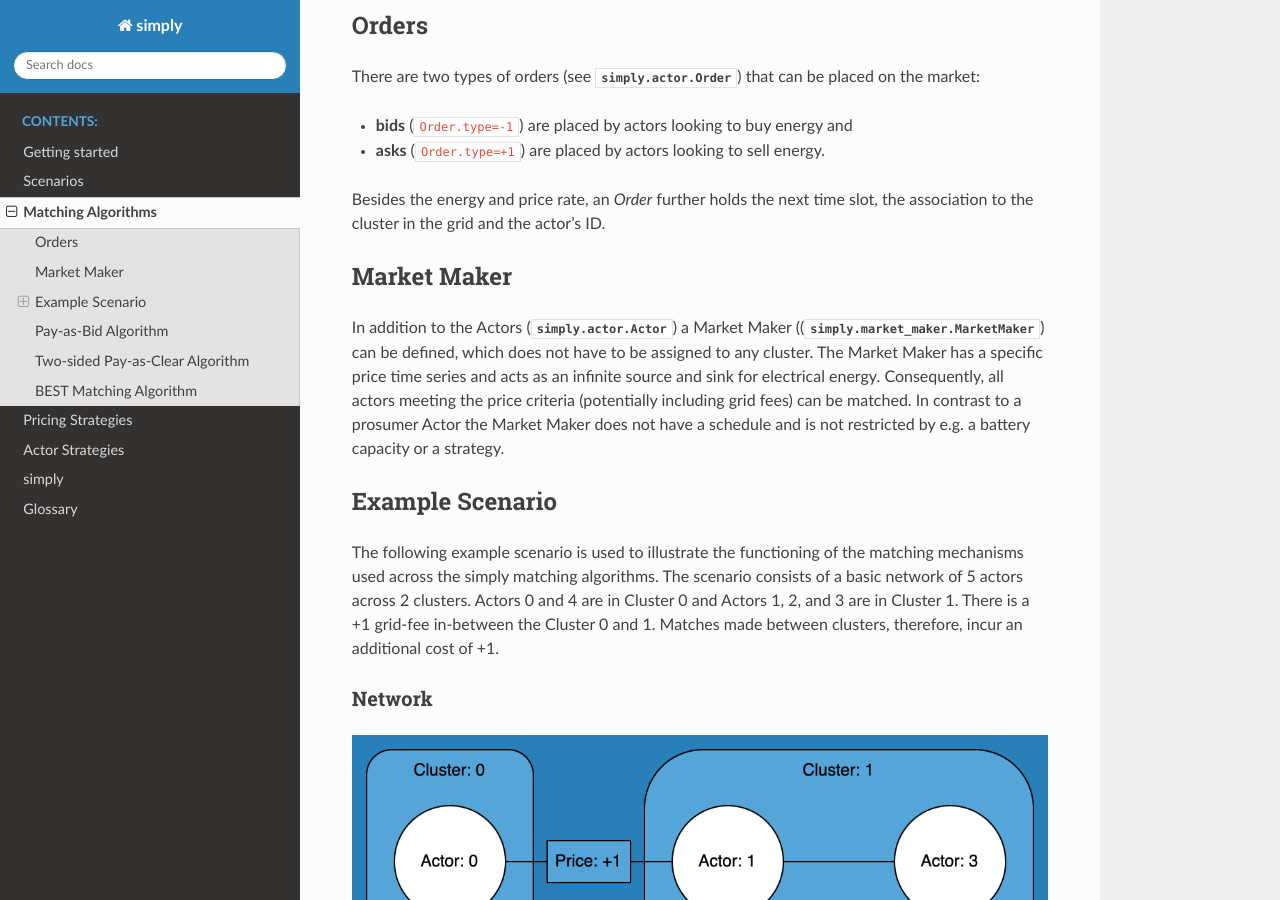
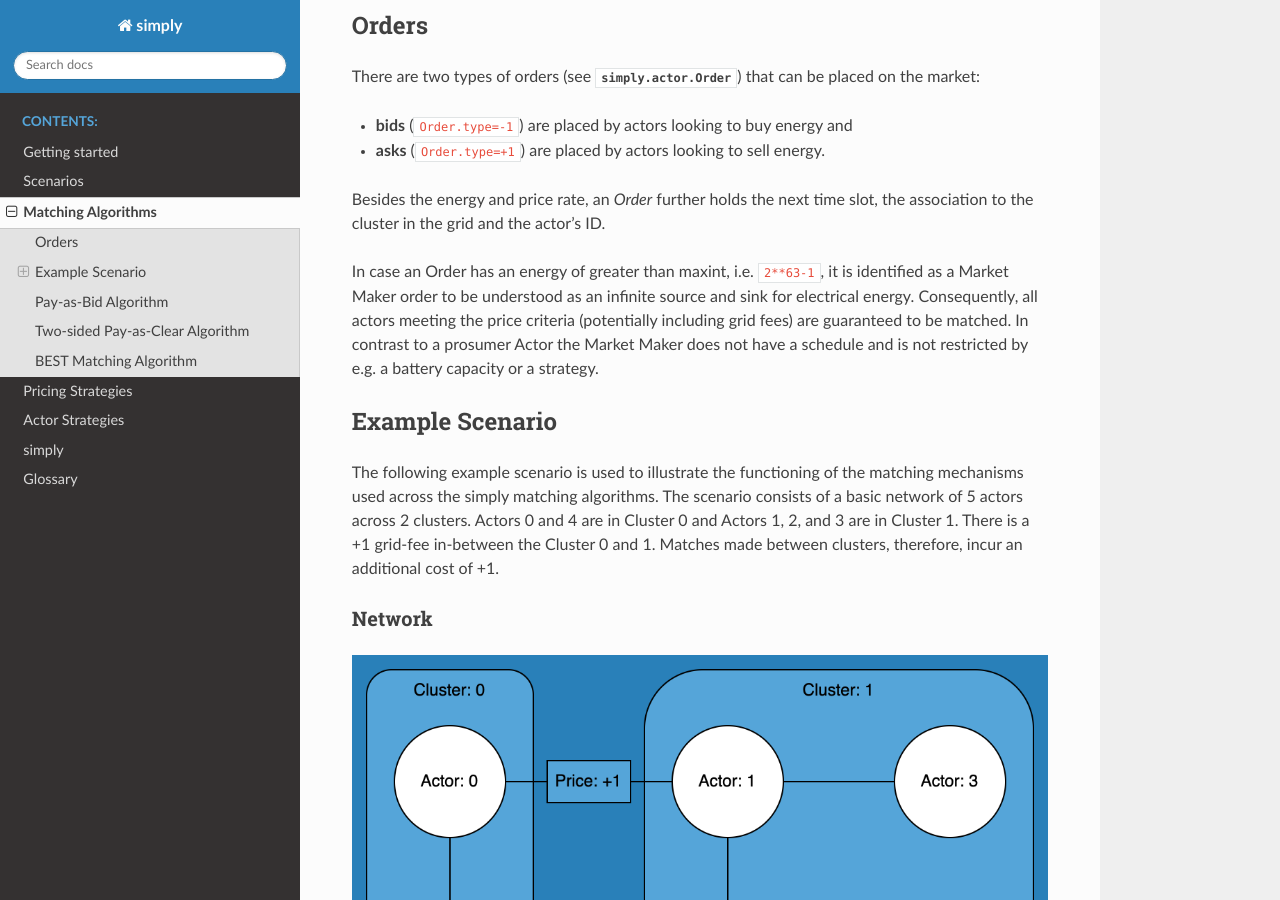
Before and after one commit to BESTenergytrade/simply, a Sphinx documentation site: the page built from doc/source/matching_strategies.rst, in a window 1280 px wide and 900 px high, scrolled down 367 px. Built offline with Sphinx 7.4.7 and the Read the Docs theme 2.0.0, drawn with Linux system fonts in a browser that asks for light colours; formulas are drawn with MathJax 3.

Commit message:
Resolve market maker definition within existing definitions

```diff
--- a/doc/source/matching_strategies.rst
+++ b/doc/source/matching_strategies.rst
@@ -24,15 +24,10 @@ There are two types of orders (see :class:`simply.actor.Order`) that can be plac
 Besides the energy and price rate, an `Order` further holds the next time slot, the association to
 the cluster in the grid and the actor's ID.
 
-.. _market_maker:
-
-Market Maker
-============
-
-In addition to the Actors (:class:`simply.actor.Actor`) a Market Maker ((:class:`simply.market_maker.MarketMaker`) can be defined, which
-does not have to be assigned to any cluster.
-The Market Maker has a specific price time series and acts as an infinite source and sink for electrical energy. Consequently, all actors
-meeting the price criteria (potentially including grid fees) can be matched. In contrast to a prosumer Actor the Market Maker does not have a schedule
+In case an Order has an energy of greater than maxint, i.e. :code:`2**63-1`, it is identified as
+a Market Maker order to be understood as an infinite source and sink for electrical energy. Consequently, all actors
+meeting the price criteria (potentially including grid fees) are guaranteed to be matched.
+In contrast to a prosumer Actor the Market Maker does not have a schedule
 and is not restricted by e.g. a battery capacity or a strategy.
 
 .. _example_scenario:
```
Also changed, not shown: doc/source/scenarios.rst (+11 -5 lines).
